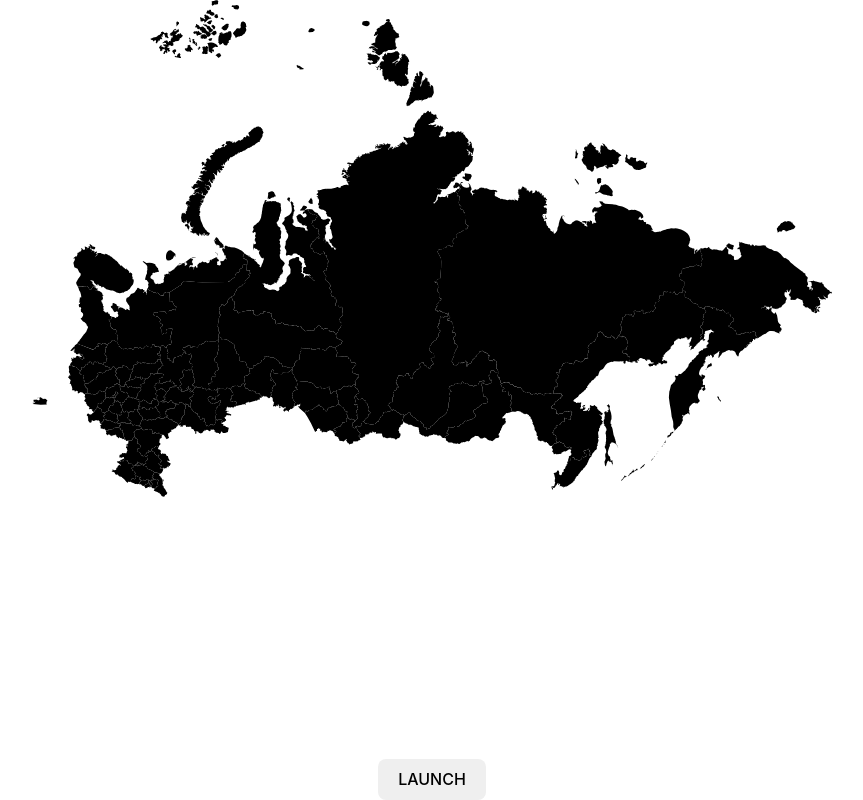
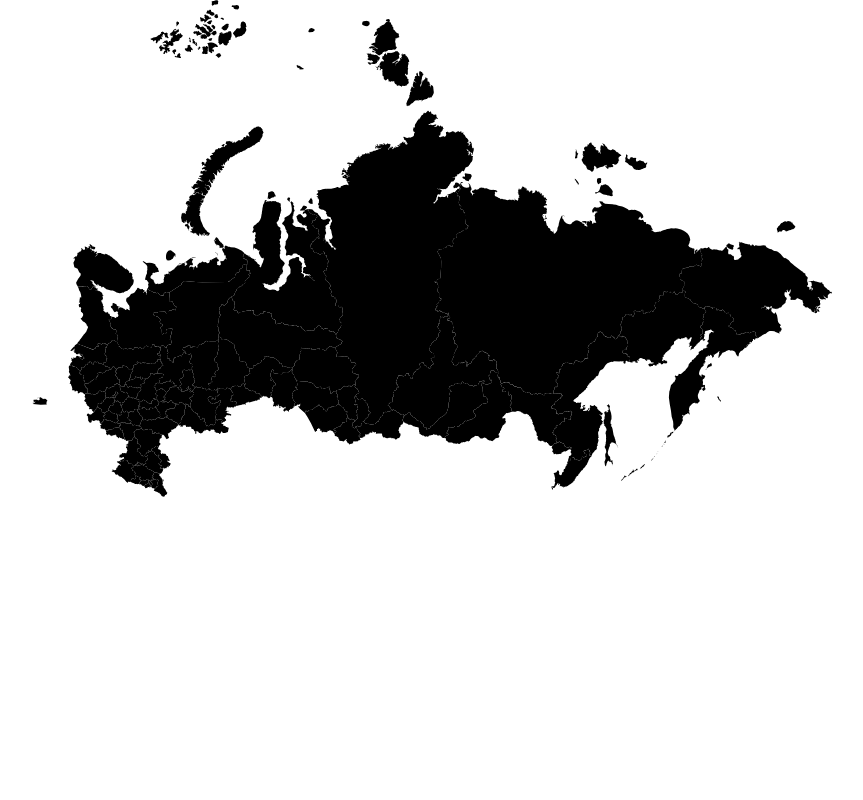
Before and after one commit to cawa-93/rocat, a Vue app: page / in a window 1280 px wide. Shown: the whole page, without its empty margins (208-1071 px from the left). Built offline with nearby package versions, Linux system fonts and the light colour scheme.

Commit message:
launch by screen tap

```diff
--- a/src/components/LaunchZone.vue
+++ b/src/components/LaunchZone.vue
@@ -1,60 +1,58 @@
 <script setup>
 
-import {ref} from "vue";
+import {onMounted, ref} from "vue";
 
 /** @type {Ref<HTMLElement>} */
 const root = ref()
 const moscovia = ref()
 
-function getRandomInt(min, max) {
-  min = Math.ceil(min);
-  max = Math.floor(max);
-  return Math.floor(Math.random() * (max - min + 1)) + min;
+function isStrike({x, y}) {
+  return document.elementFromPoint(x, y) instanceof SVGPathElement
 }
 
-function isStrike({left, top}) {
-  var clientRect = document.querySelector('#moscovia').getBoundingClientRect();
+onMounted(() => {
+  document.addEventListener('click', (event) => {
+    launchRocket({
+      x: event.clientX,
+      y: event.clientY,
+    })
+  })
+})
 
-  const targetX = clientRect.left + (clientRect.width * left)
-  const targetY = clientRect.top + (clientRect.height * top)
-
-  return document.elementFromPoint(targetX, targetY) instanceof SVGPathElement
-}
-
-function addRocket() {
+/**
+ *
+ * @param {{x: number, y: number}} from
+ */
+function launchRocket(from) {
 
   const left = Math.random()
   const top = Math.random()
 
-  const btn = document.querySelector('#launch')
-  const btnRect = btn.getBoundingClientRect()
-  const buttonMiddlePointX = btnRect.left+(btnRect.width/2);
-  const buttonMiddlePointY = btnRect.top+(btnRect.height/2);
+  const clientRect = moscovia.value.getBoundingClientRect();
+
+  const to = {
+    x: clientRect.left + (clientRect.width * left),
+    y: clientRect.top + (clientRect.height * top),
+  }
+
+  const diffX = to.x - from.x
+  const diffY = to.y - from.y
+
+  const hypotenuse = Math.sqrt(diffX * diffX + diffY * diffY);
+  const angleInRads = Math.asin(diffX / hypotenuse)
+  const angleInDegrees = (angleInRads * 360) / (Math.PI * 2)
+  const CSSAbsoluteRotation = diffY > 0 ? 180 - angleInDegrees : angleInDegrees
 
   const target = document.createElement('div')
 
-  var clientRect = document.querySelector('#moscovia').getBoundingClientRect();
 
-  const targetX = clientRect.left + (clientRect.width * left)
-  const targetY = clientRect.top + (clientRect.height * top)
+  target.style.setProperty('--rotate', CSSAbsoluteRotation + 'deg')
+  target.style.setProperty('--height', hypotenuse + 'px')
 
+  target.classList.add(isStrike(to) ? 'strike' : 'miss')
 
-  const diffX = targetX - buttonMiddlePointX
-  const diffY = targetY - buttonMiddlePointY
-
-
-  const hypotenuse = Math.sqrt(diffX * diffX + diffY * diffY);
-  const angleInDegrees = (Math.asin(diffX / hypotenuse) * 180) / Math.PI
-
-  target.style.setProperty('--rotate', angleInDegrees+'deg')
-  target.style.setProperty('--height', hypotenuse+'px')
-
-
-
-  target.classList.add(isStrike({left, top}) ? 'strike' : 'miss')
-
-  target.style.setProperty('--left', (left * 100) + '%')
-  target.style.setProperty('--top', (top * 100) + '%')
+  target.style.setProperty('--left', (to.left * 100) + '%')
+  target.style.setProperty('--top', (to.top * 100) + '%')
 
   root.value.appendChild(target)
 
@@ -322,8 +320,6 @@ function addRocket() {
       </svg>
       <div ref="root" id="launch-zone-rockets-container"></div>
     </div>
-
-    <button id="launch" @click.prevent="addRocket">LAUNCH</button>
   </div>
 </template>
 
@@ -333,11 +329,6 @@ function addRocket() {
   width: 100%;
   max-width: 800px;
   height: auto;
-}
-
-button {
-  position: relative;
-  z-index: 1;
 }
 
 #launch-zone-root {
@@ -358,15 +349,15 @@ button {
 }
 
 #launch-zone-rockets-container :deep(div) {
+  pointer-events: none;
   --fly-duration: 3s;
   transform-origin: top;
   //outline: 1px solid red;
   position: absolute;
   top: var(--top);
   left: var(--left);
-  //height: calc(100% - var(--top));
   height: var(--height, 100vh);
-  transform:  rotate(var(--rotate));
+  transform: rotate(var(--rotate));
 }
 
 #launch-zone-rockets-container :deep(div:before) {
```
